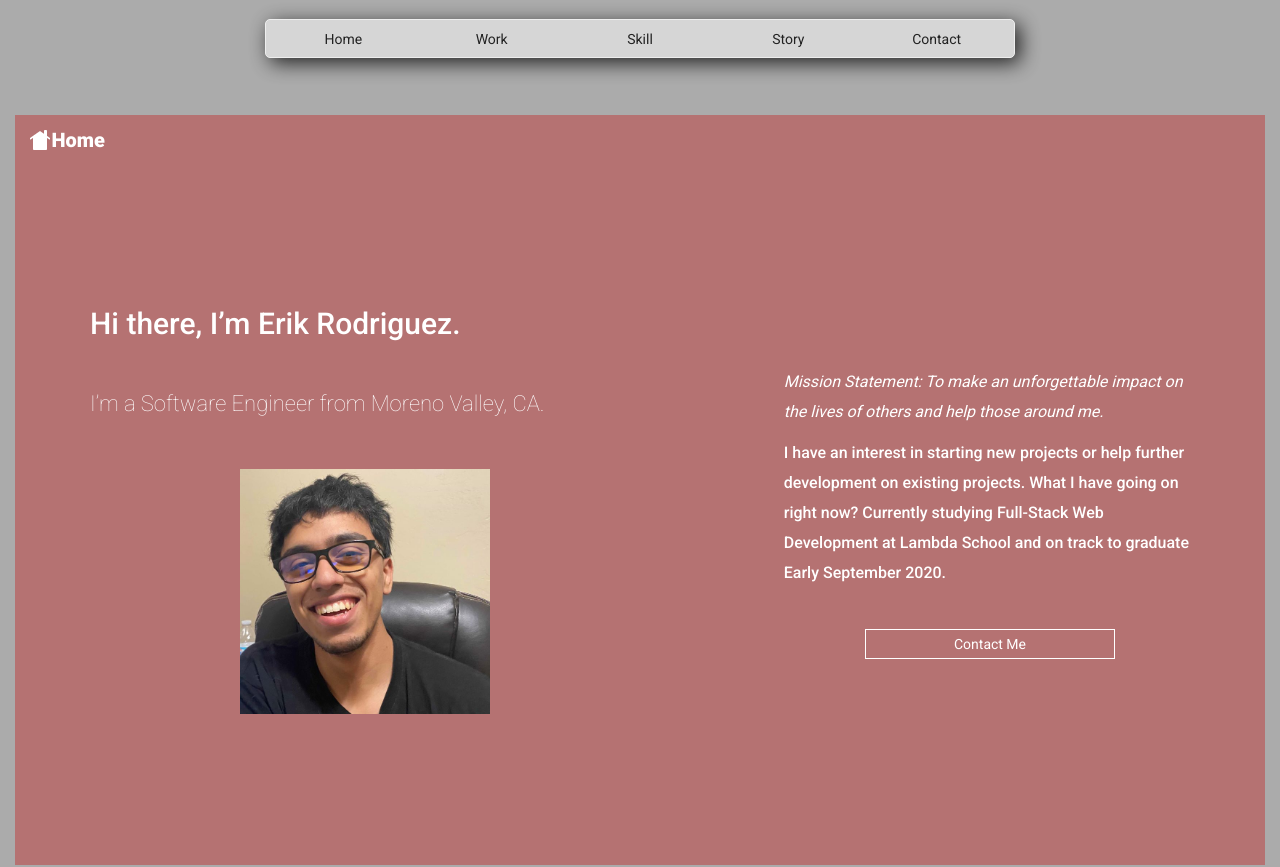
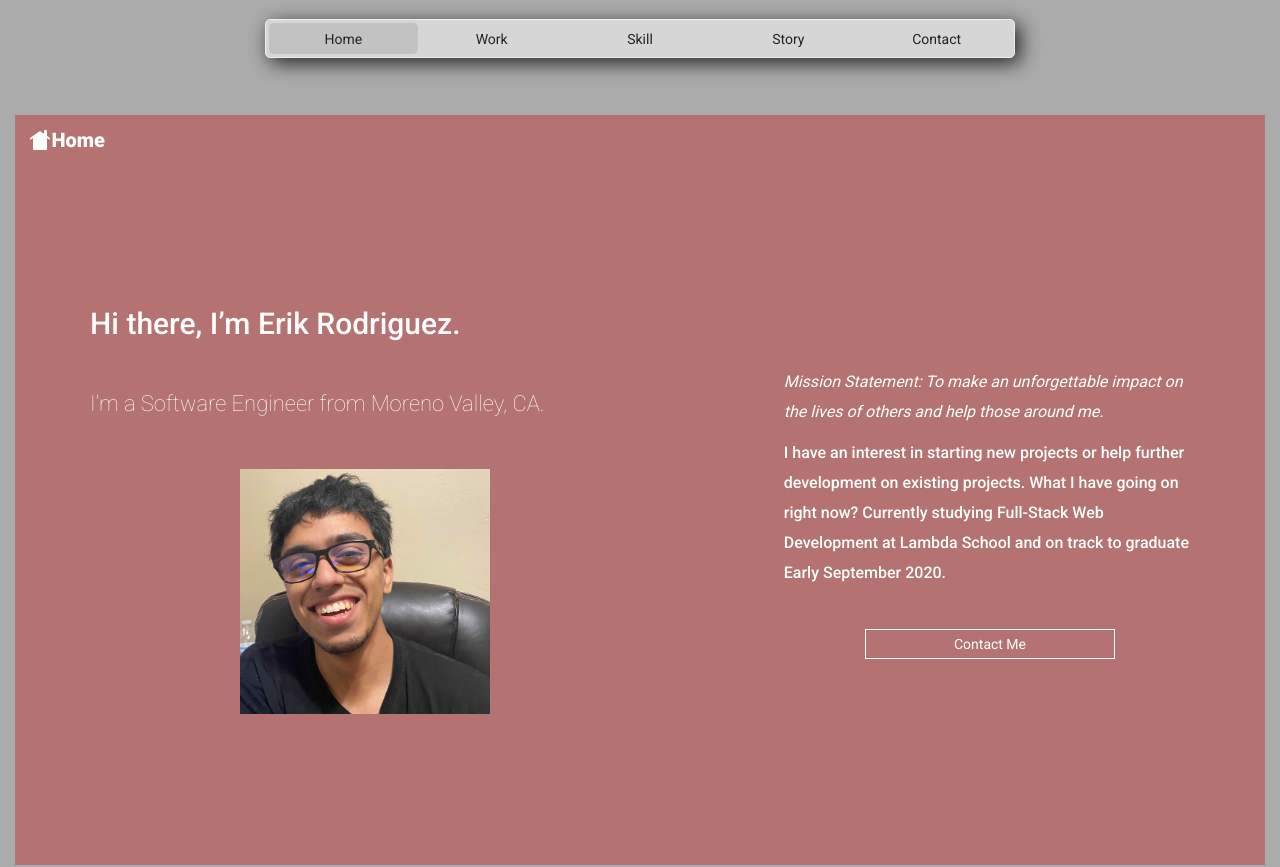
Before and after one commit to ErikRodriguez-webdev/port, a React (Create React App) app in the folder portfolio/: page / in a window 1280 px wide. Shown: the top 867 px of the page. Built offline with nearby package versions, Linux system fonts and the light colour scheme.

Commit message:
Adds spy and active class to all links in nav component

```diff
--- a/portfolio/src/App.css
+++ b/portfolio/src/App.css
@@ -119,6 +119,11 @@ nav {
 #myNav {
   display: flex;
   justify-content: center;
+}
+
+.active {
+  background: #c9c9c9;
+  border-radius: 5px;
 }
 
 /* Footer.js */
--- a/portfolio/src/nav and footer/Nav.js
+++ b/portfolio/src/nav and footer/Nav.js
@@ -6,12 +6,21 @@ const Nav = () => {
   return (
     <div id="myNav">
       <nav>
-        <Link smooth duration={1000} to="home" className="allLinks">
+        <Link
+          activeClass="active"
+          smooth
+          duration={1000}
+          spy={true}
+          to="home"
+          className="allLinks"
+        >
           Home
         </Link>
         <Link
+          activeClass="active"
           smooth
           duration={1000}
+          spy={true}
           to="work"
           title="Work"
           className="allLinks"
@@ -19,20 +28,31 @@ const Nav = () => {
           Work
         </Link>
         <Link
+          activeClass="active"
           smooth
           duration={1000}
+          spy={true}
           to="skill"
           title="Skill"
           className="allLinks"
         >
           Skill
         </Link>
-        <Link smooth duration={1000} to="story" className="allLinks">
+        <Link
+          activeClass="active"
+          smooth
+          duration={1000}
+          spy={true}
+          to="story"
+          className="allLinks"
+        >
           Story
         </Link>
         <Link
+          activeClass="active"
           smooth
           duration={1000}
+          spy={true}
           to="contact"
           title="Contact"
           className="allLinks"
```
